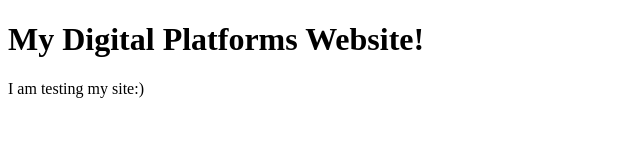
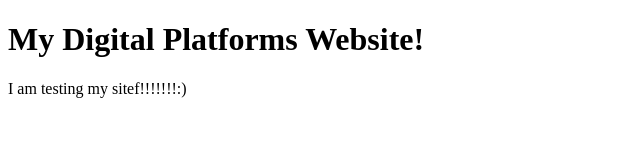
Before and after one commit to emmyreich18/argd4190_digital_platforms, a plain HTML site: page index.html in a window 1280 px wide. Shown: the full height of the page, 0-640 px from the left. Drawn offline with Linux system fonts and the light colour scheme.

Commit message:
edit paragraph

```diff
--- a/index.html
+++ b/index.html
@@ -7,6 +7,6 @@
 </head>
 <body>
     <h1>My Digital Platforms Website!</h1>
-        <p>I am testing my site:)</p>
+        <p>I am testing my sitef!!!!!!!:)</p>
 </body>
 </html>
```
